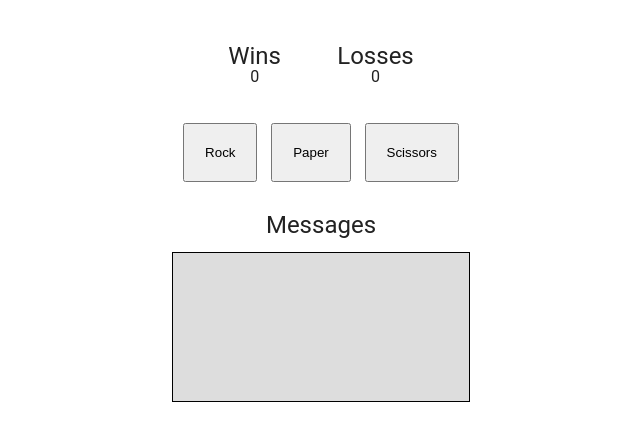
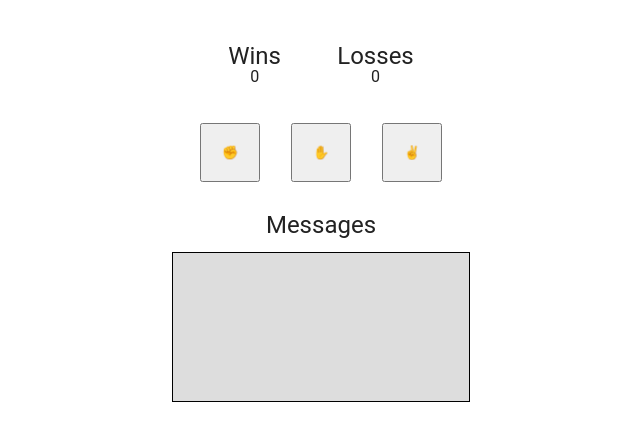
Before and after one commit to GPMS/odin-rock_paper_scissors, a plain HTML site: page index.html in a window 1280 px wide. Shown: the part 235-676 px from the top of the page, without its empty margins (319-959 px from the left). Drawn offline with Linux system fonts and the light colour scheme.

Commit message:
Use emojis rather than text for buttons

```diff
--- a/index.html
+++ b/index.html
@@ -30,9 +30,9 @@
       </div>
 
       <div class="buttons">
-        <button id="rock">Rock</button>
-        <button id="paper">Paper</button>
-        <button id="scissors">Scissors</button>
+        <button id="rock">✊</button>
+        <button id="paper">✋</button>
+        <button id="scissors">✌️</button>
       </div>
 
       <h2>Messages</h2>
```
